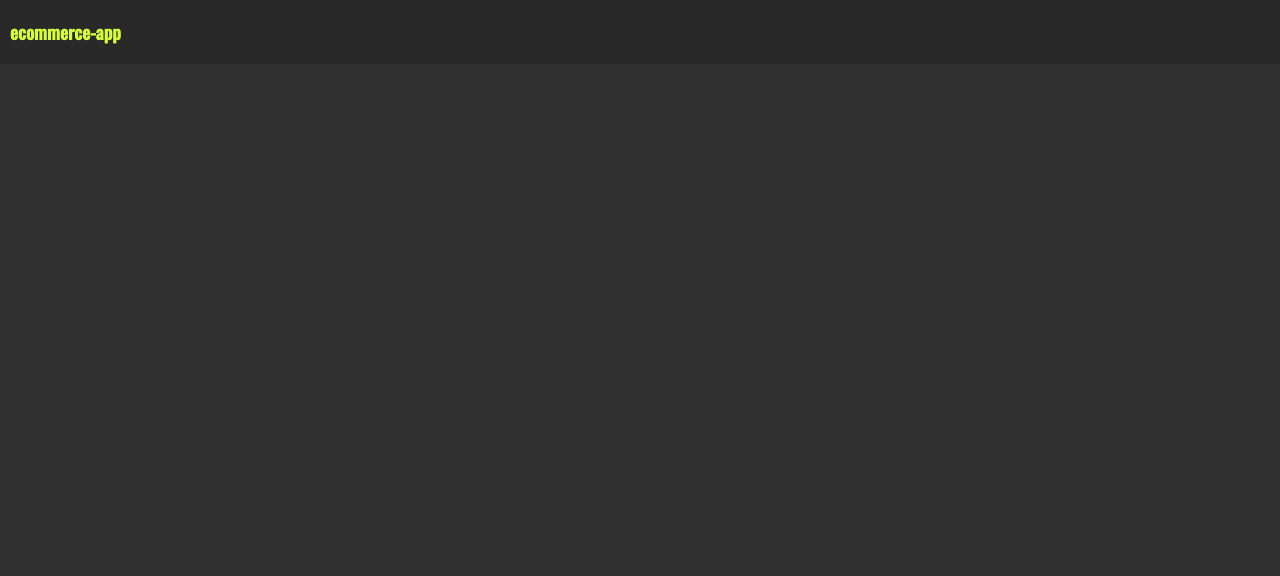
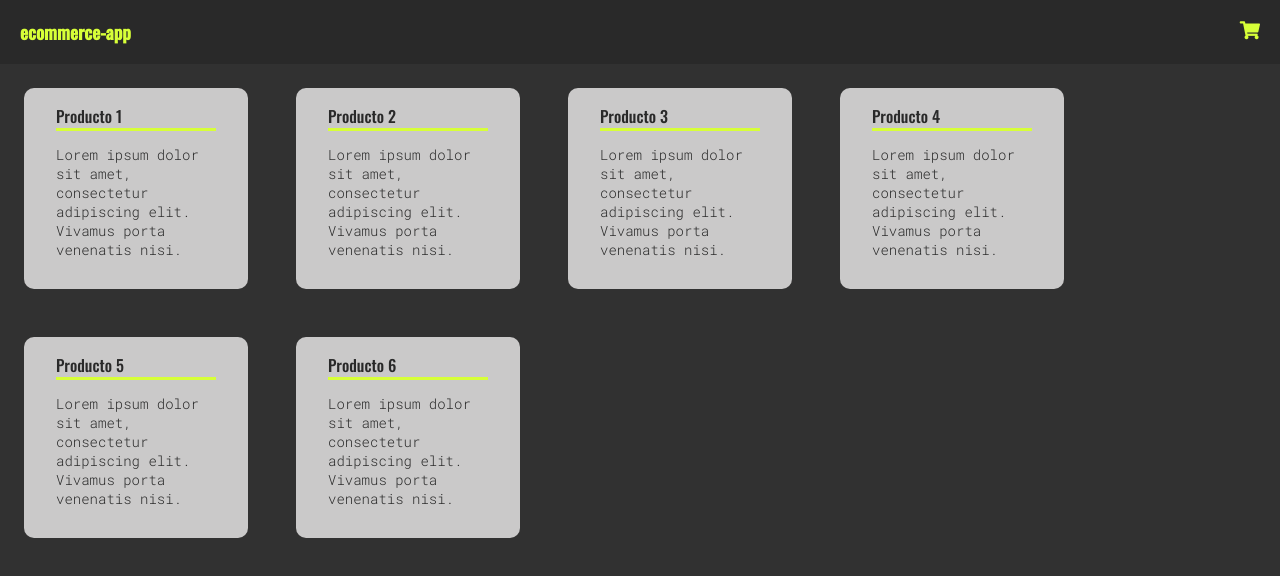
Before and after one commit to julirossia/react-coder, a React (Create React App) app: page / in a window 1280 px wide. Shown: the top 576 px of the page. Built offline with nearby package versions, Linux system fonts and the light colour scheme.

Commit message:
Entrega 3: -Home, ItemListContainer, CartWidget.

```diff
--- a/public/index.html
+++ b/public/index.html
@@ -4,6 +4,7 @@
     <meta charset="utf-8" />
     <link rel="icon" href="%PUBLIC_URL%/favicon.ico" />
     <link href="https://fonts.googleapis.com/css2?family=Oswald:wght@500&display=swap" rel="stylesheet">
+    <link rel="stylesheet" href="https://use.fontawesome.com/releases/v5.8.1/css/all.css" integrity="sha384-50oBUHEmvpQ+1lW4y57PTFmhCaXp0ML5d60M1M7uH2+nqUivzIebhndOJK28anvf" crossorigin="anonymous">
     <meta name="viewport" content="width=device-width, initial-scale=1" />
     <meta name="theme-color" content="#000000" />
     <meta
--- a/src/App.js
+++ b/src/App.js
@@ -1,18 +1,13 @@
 import React from 'react';
 import './App.scss';
-import Navbar from './components/Navbar'
+import Navbar from './components/Navbar';
+import Home from './components/Home'
 
-function App() {
+export default function App() {
   return (
     <div className="App">
-      <header className="App-header">
       <Navbar/>
-
-
-
-      </header>
+      <Home/>
     </div>
   );
 }
-
-export default App;
--- a/src/App.scss
+++ b/src/App.scss
@@ -1,13 +1,55 @@
+@import url('https://fonts.googleapis.com/css2?family=Roboto+Mono:wght@300&display=swap');
+
 body{
   background-color: #313131;
+  margin: 0;
+  padding: 0;
 }
 .menu{
   background:#292929;
   padding: 1px 10px;
+  display: flex;
+  justify-content: space-between;
 
-    .logo {
-      font-size: 18px;
-      color: #d7ff38;
+  .logo {
+    font-size: 18px;
+    color: #d7ff38;
+    font-family: 'Oswald', sans-serif;
+    padding: 0 10px;
+  }
+  .fa-shopping-cart{
+    font-size: 18px;
+    color: #d7ff38;
+   padding: 20px 10px;
+   }
+}
+.card-container{
+  margin: auto;
+}
+.cards{
+  padding: 1rem 2rem 1rem 2rem;
+  background-color: #cac9c9;
+  border-radius: 10px;
+  width: 10rem;
+    float: left;
+  margin: 1.5rem;
+
+  ul{
+    margin: 0;
+    padding: 0;
+    .items{
       font-family: 'Oswald', sans-serif;
+  text-align: left;
+        list-style: none;
+        font-size: 16px;
+        color: #292929;
+        border-bottom: 3px solid #d7ff38;
     }
   }
+  p{
+    color: #292929;
+    font-family: 'Roboto Mono', monospace;
+    font-size: 14px;
+  }
+
+}
--- /dev/null
+++ b/src/components/CartWidget.js
@@ -0,0 +1,12 @@
+import React from "react";
+import "../App.scss";
+
+function CartWidget() {
+  return (
+    <>
+<i className="fas fa-shopping-cart"></i>
+    </>
+  );
+}
+
+export default CartWidget;
--- /dev/null
+++ b/src/components/Home.js
@@ -0,0 +1,11 @@
+import React from 'react';
+import ItemListContainer from './ItemListContainer';
+
+
+export default function Home() {
+  return (
+    <div>
+      <ItemListContainer/>
+    </div>
+  );
+}
--- /dev/null
+++ b/src/components/ItemListContainer.js
@@ -0,0 +1,49 @@
+import React from "react";
+import "../App.scss";
+
+function List({ productName, description }) {
+  return (
+      <main className="card-container">
+    <div className="cards">
+      <ul>
+        <li className="items">{productName}</li>
+      </ul>
+      <p>{description}</p>
+    </div>
+    </main>
+  );
+}
+
+function ItemListContainer() {
+  return (
+    < >
+        <List
+          productName="Producto 1"
+          description="Lorem ipsum dolor sit amet, consectetur adipiscing elit. Vivamus porta venenatis nisi."
+        ></List>
+        <List
+          productName="Producto 2"
+          description="Lorem ipsum dolor sit amet, consectetur adipiscing elit. Vivamus porta venenatis nisi."
+        ></List>
+        <List
+          productName="Producto 3"
+          description="Lorem ipsum dolor sit amet, consectetur adipiscing elit. Vivamus porta venenatis nisi."
+        ></List>
+         <List
+          productName="Producto 4"
+          description="Lorem ipsum dolor sit amet, consectetur adipiscing elit. Vivamus porta venenatis nisi."
+        ></List>
+         <List
+          productName="Producto 5"
+          description="Lorem ipsum dolor sit amet, consectetur adipiscing elit. Vivamus porta venenatis nisi."
+        ></List>
+         <List
+          productName="Producto 6"
+          description="Lorem ipsum dolor sit amet, consectetur adipiscing elit. Vivamus porta venenatis nisi."
+        ></List>
+
+    </>
+  );
+}
+
+export default ItemListContainer;
--- a/src/components/Navbar.js
+++ b/src/components/Navbar.js
@@ -1,14 +1,15 @@
 import React from "react";
+import CartWidget from './CartWidget';
 import "../App.scss";
 
 function Navbar() {
   return (
     <>
       <nav className="menu">
-
-          <h3 className="logo">
+           <h3 className="logo">
             ecommerce-app
           </h3>
+          <CartWidget/>
       </nav>
     </>
   );
```
